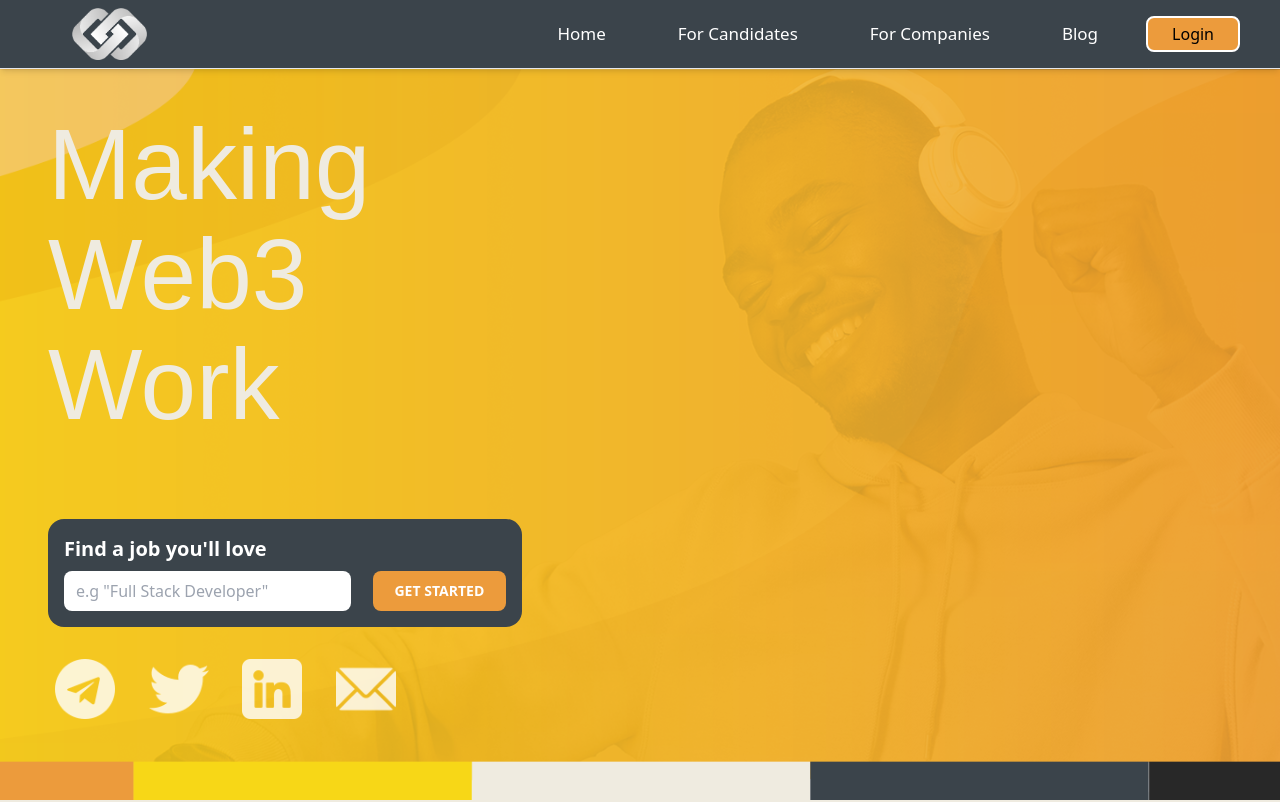
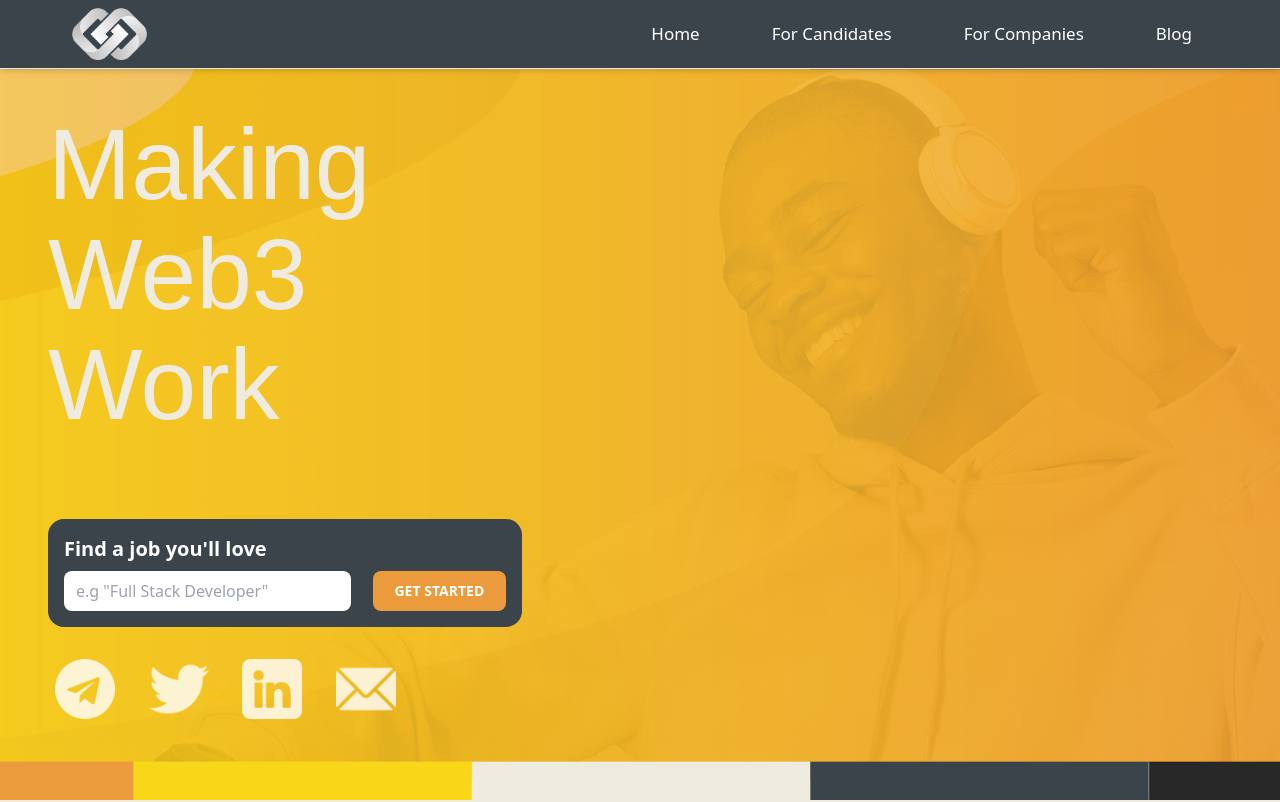
Before and after one commit to CBRecruitment/cb-recruitment, a Next.js app: page / in a window 1280 px wide. Shown: the top 802 px of the page. Built offline with nearby package versions, Linux system fonts and the light colour scheme; no server answers.

Commit message:
Update Nav.tsx

```diff
--- a/components/Navbar/Nav.tsx
+++ b/components/Navbar/Nav.tsx
@@ -103,7 +103,7 @@ const Nav = () => {
               </Link>
             </div>
           </ul>
-          <Authentication />
+          {/* <Authentication /> */}
         </div>
       </div>
     </div>
```
